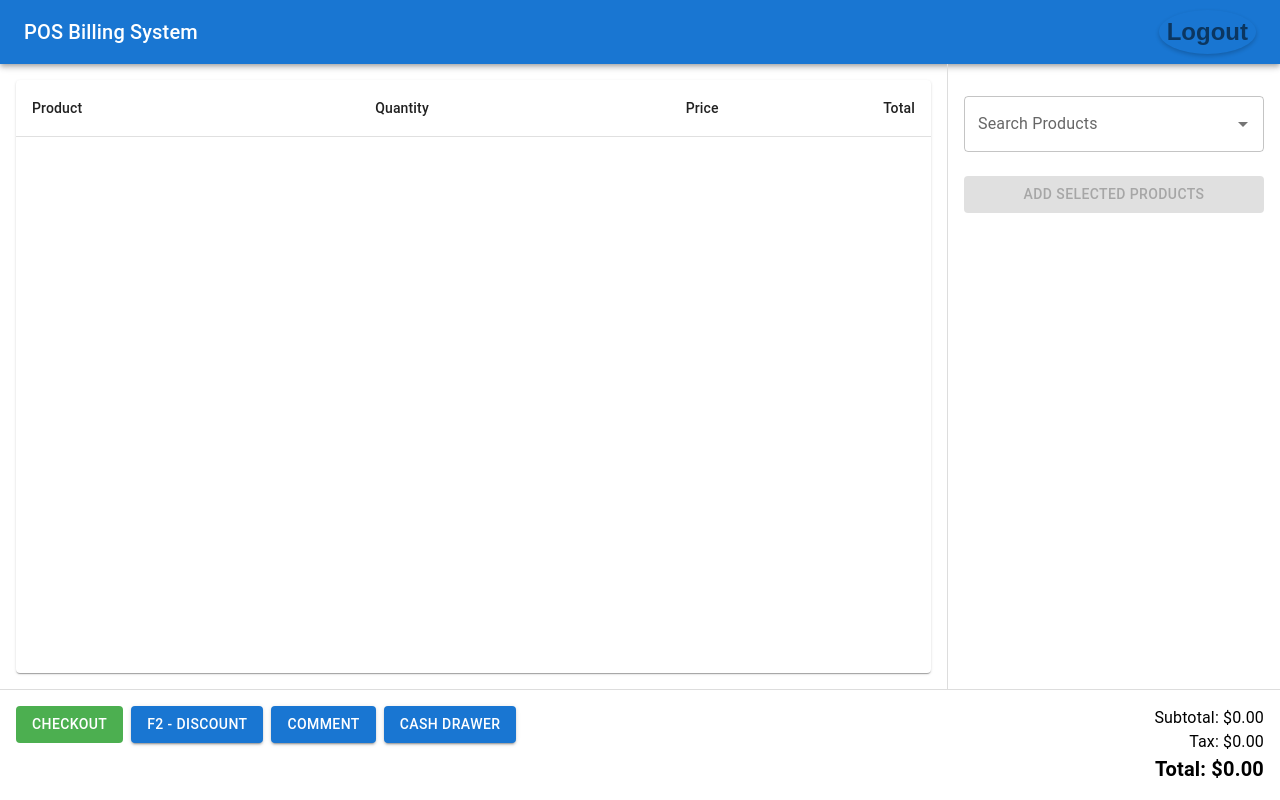
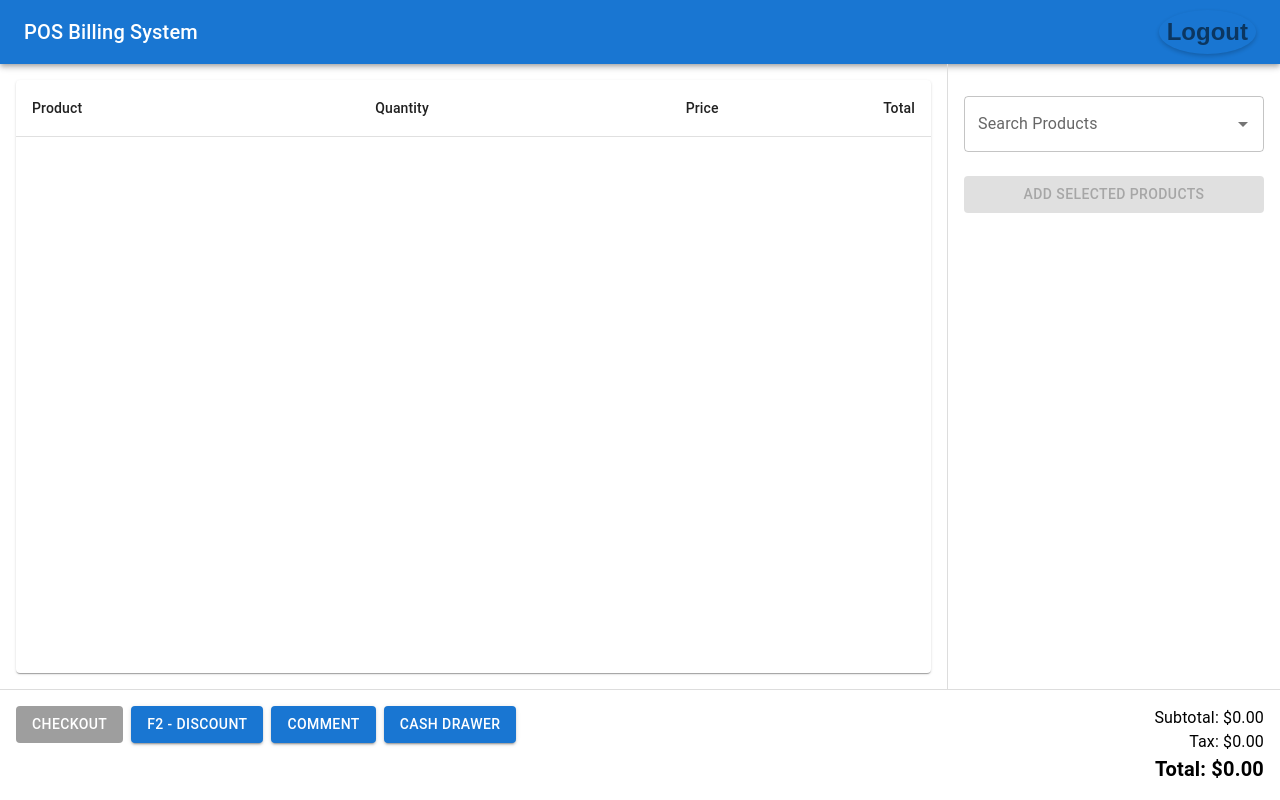
Before and after one commit to AnasSAV/POS-Billing-System, a React (Create React App) app in the folder frontend-react/: page /pos in a window 1280 px wide. Built offline with nearby package versions, Linux system fonts and the light colour scheme; sample sign-in values are in the browser's storage.

Commit message:
feat: add disabled state styles for checkoutButton in BottomBar component

```diff
--- a/frontend-react/src/components/styles/BottomBar.module.css
+++ b/frontend-react/src/components/styles/BottomBar.module.css
@@ -14,7 +14,10 @@
 .checkoutButton:hover {
     background-color: #388e3c !important;
 }
-
+.checkoutButton:disabled {
+    background-color: #9e9e9e !important;
+    color: #fff !important;
+}
 .actionButton {
     margin-right: 8px !important;
 }
```
